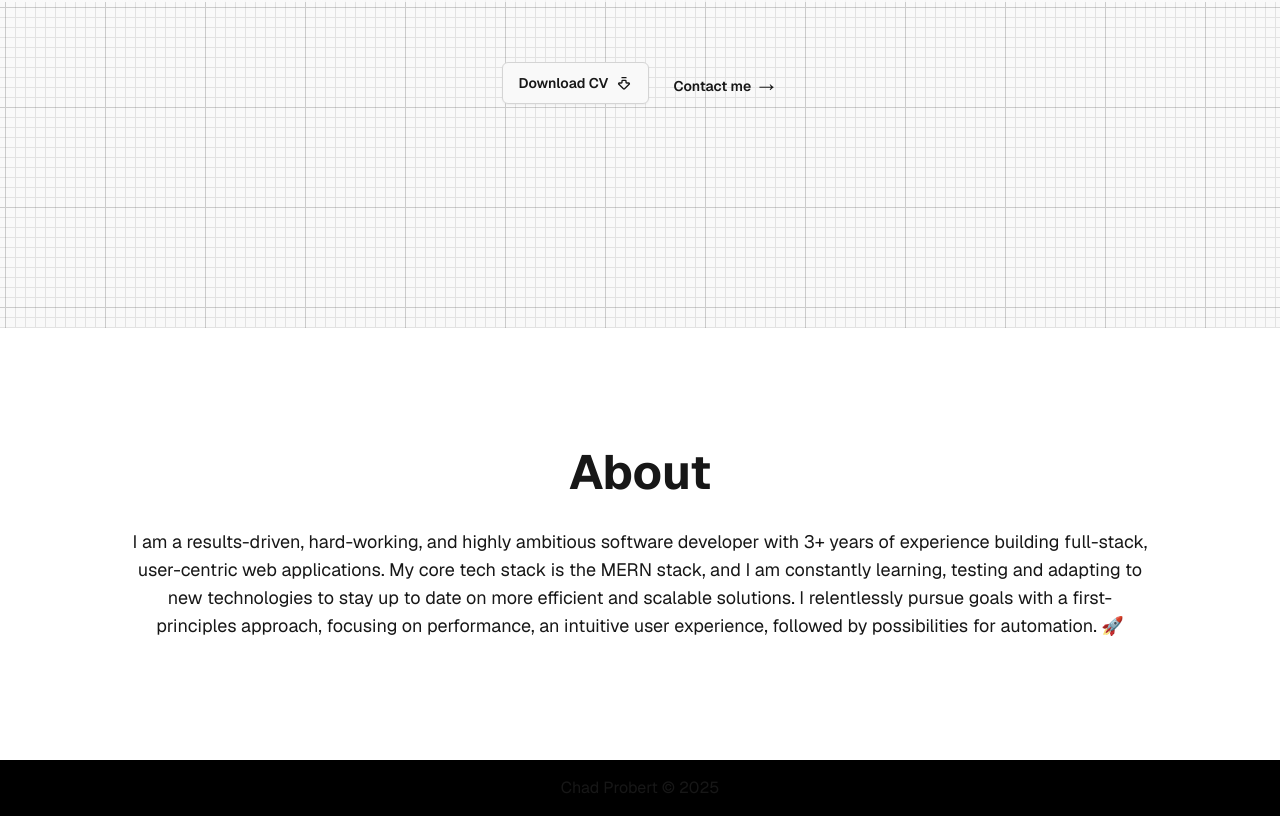
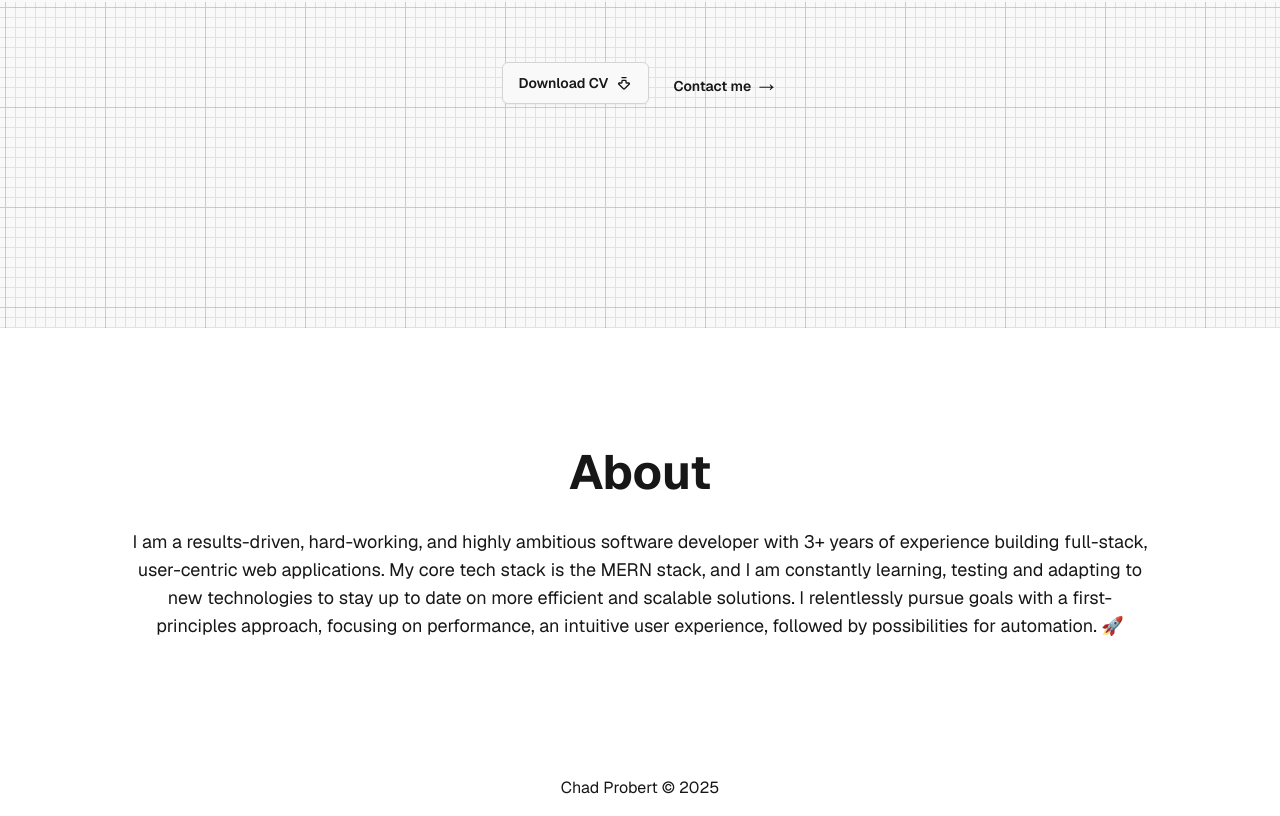
Before and after one commit to ChadProbert/chad-probert-portfolio, a Next.js app: page / in a window 1280 px wide. Shown: the part 798-1614 px from the top of the page. Built offline with nearby package versions, Linux system fonts and the light colour scheme.

Commit message:
Improved colour switching between light/dark mode for the footer background and text.

```diff
--- /dev/null
+++ b/app/components/Footer.css
@@ -0,0 +1,3 @@
+.footer-container {
+    background-color: var(--deep-background);
+}
--- a/app/components/Footer.tsx
+++ b/app/components/Footer.tsx
@@ -1,6 +1,8 @@
+import "./Footer.css";
+
 export default function Footer() {
   return (
-    <footer className="relative z-10 flex justify-center p-4 bg-black">
+    <footer className="footer-container relative z-10 flex justify-center p-4">
       Chad Probert &copy; {new Date().getFullYear()}
     </footer>
   );
```
